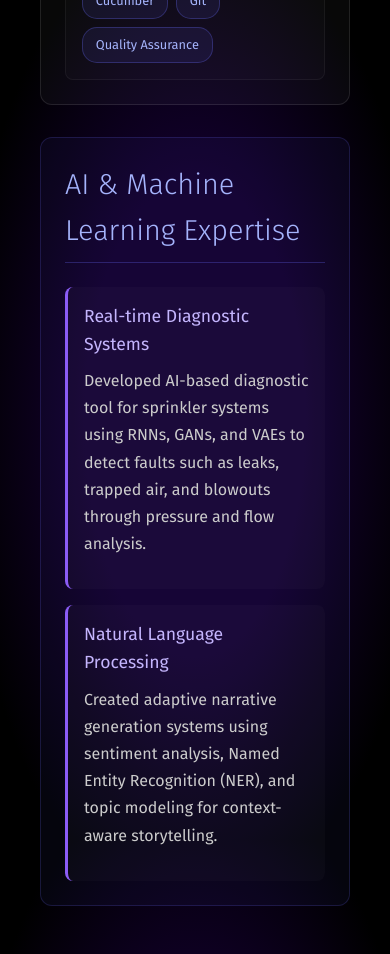
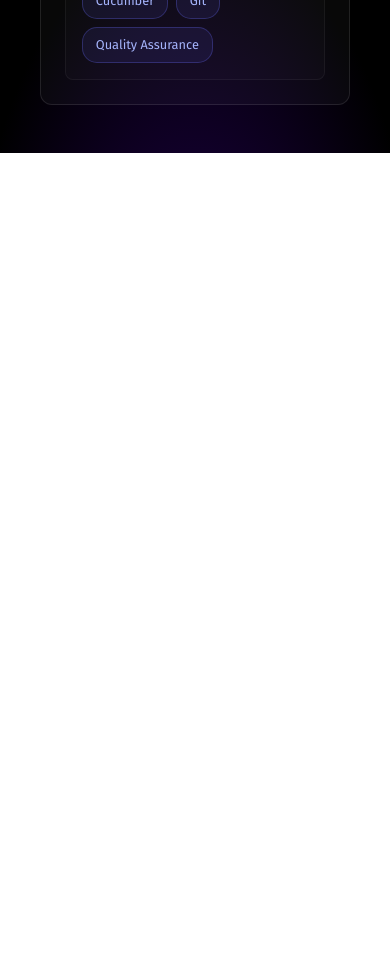
Before and after one commit to JCoder9/Portfolio, an Angular app: page /info in a window 390 px wide. Shown: the part 3380-4334 px from the top of the page. After the commit the page ends 3533 px from the top, so only its background shows below. Built offline with nearby package versions, Linux system fonts and the light colour scheme.

Commit message:
Filter empty categories and remove mobile/AI sections
- Only show category filters that have at least one project (hides Mobile & UX Design)
- Remove Mobile interfaces & UX strength and bio mentions from home page
- Remove AI & Machine Learning Expertise section from info page

```diff
--- a/src/app/data/project-data.ts
+++ b/src/app/data/project-data.ts
@@ -268,7 +268,7 @@ export const projectData: Project[] = [
     id: 4,
     slug: 'zodi-angular-nx-ecommerce',
     title: 'Zodi - Angular NX E-Commerce Solution',
-    category: CATEGORIES.find((cat) => cat.name === 'Mobile & UX Design'),
+    category: CATEGORIES.find((cat) => cat.name === 'Software & AI'),
     overview: `Zodi is an e-commerce solution built using Angular NX, designed to deliver a seamless online shopping experience for shoppers. This project not only includes the customer shoe store website but also a dedicated admin portal within the same NX project. The admin portal allows administrators to manage orders, products, and inventory, ensuring that any changes made here are instantly reflected on the main Zodi website.`,
     goals: [
       'E-Commerce Platform: Develop a feature-rich e-commerce platform, allowing customers to explore and purchase shoe products.',
--- a/src/app/home/home.component.html
+++ b/src/app/home/home.component.html
@@ -1,7 +1,7 @@
 <div class="hero-section">
   <p class="bio">
     A multidisciplinary developer with experience in full-stack web
-    applications, mobile interfaces, machine learning projects, and game
+    applications, machine learning projects, and game
     development. He has industry experience working within professional team
     environments, following established standards and collaborating through
     proper processes. However, the majority of his skills were developed through
@@ -11,7 +11,7 @@
 
   <p class="bio">
     His portfolio spans several domains — e-commerce systems, Unity-based games,
-    AI/ML tools, mobile applications, news-aggregation workflows, and multimedia
+    AI/ML tools, news-aggregation workflows, and multimedia
     production. Because he has worked across both creative and technical fields,
     he tends to approach problems with a mix of systematic thinking and
     experimentation. He can build functional systems end-to-end, adapt to new
@@ -25,11 +25,6 @@
     <div class="strength-item">
       <strong>Full-stack development:</strong> Experience with Angular, Node.js,
       Express, MongoDB, and NX monorepos.
-    </div>
-
-    <div class="strength-item">
-      <strong>Mobile interfaces & UX:</strong> Designed and built accessible
-      Android applications with clear, simple navigation.
     </div>
 
     <div class="strength-item">
--- a/src/app/info/info.component.html
+++ b/src/app/info/info.component.html
@@ -97,20 +97,5 @@
       </div>
     </div>
 
-    <!-- AI/ML Expertise -->
-    <div class="info-block highlight">
-      <h3>AI & Machine Learning Expertise</h3>
-      <div class="ml-projects">
-        <div class="ml-item">
-          <h4>Real-time Diagnostic Systems</h4>
-          <p>Developed AI-based diagnostic tool for sprinkler systems using RNNs, GANs, and VAEs to detect faults such as leaks, trapped air, and blowouts through pressure and flow analysis.</p>
-        </div>
-        <div class="ml-item">
-          <h4>Natural Language Processing</h4>
-          <p>Created adaptive narrative generation systems using sentiment analysis, Named Entity Recognition (NER), and topic modeling for context-aware storytelling.</p>
-        </div>
-      </div>
-    </div>
-
   </div>
 </div>
--- a/src/app/projects/projects.component.ts
+++ b/src/app/projects/projects.component.ts
@@ -15,9 +15,20 @@ import { Project, Category } from '../shared/models/project.model';
 export class ProjectsComponent {
   allProjects: Project[] = projectData;
   projects: Project[] = projectData;
-  categories: Category[] = CATEGORIES;
+  categories: Category[] = this.getCategoriesWithProjects();
   selectedCategory: Category = CATEGORIES[0]; // Default to "All Projects"
   isFiltersExpanded: boolean = false;
+
+  getCategoriesWithProjects(): Category[] {
+    return CATEGORIES.filter(category => {
+      // Always include "All Projects"
+      if (category.name === 'All Projects') {
+        return true;
+      }
+      // Include category only if it has at least one project
+      return this.allProjects.some(project => project.category?.name === category.name);
+    });
+  }
 
   filterByCategory(category: Category): void {
     this.selectedCategory = category;
```
